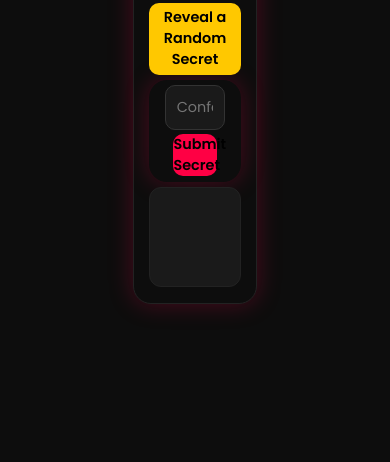
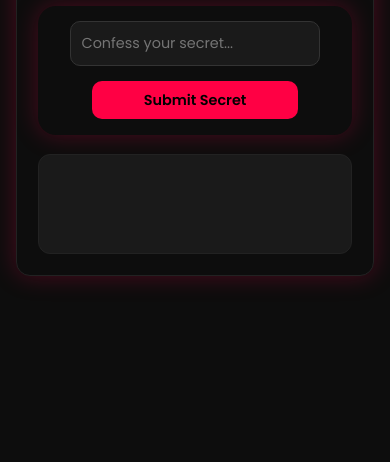
Before and after one commit to Srinath318/dls_frontend, a plain HTML site: page index.html in a window 390 px wide. Shown: the part 382-844 px from the top of the page. Drawn offline with Linux system fonts and the light colour scheme.

Commit message:
frontend responsive fix

```diff
--- a/style.css
+++ b/style.css
@@ -12,15 +12,14 @@ body {
   display: flex;
   justify-content: center;
   align-items: center;
-  max-height: 100vh;
   height: 100vh;
-  flex-direction: column;
   padding: 10%;
 }
 
 /* Card */
 .card {
-  width: 40%;
+  width: 100%;
+  max-width: 500px;
   padding: 5%;
   background: #0d0d0d;
   border-radius: 18px;
@@ -59,6 +58,7 @@ button:hover {
 .button-sub {
   width: 50%;
   background: #ff0044;
+  padding: 3% 0;
 }
 
 .button-sub:hover {
@@ -96,7 +96,6 @@ input:focus {
   min-height: 100px;
   max-height: 100px;
   font-size: clamp(0.85rem, 2.5vw, 1rem);
-  font-size: 25px;
 }
 
 .view-all,
@@ -127,37 +126,41 @@ input:focus {
   }
 }
 
-/* Tablets & Medium Devices (below 768px)
+/* Tablets (below 768px) */
 @media (max-width: 768px) {
-  .card {
-    padding: 22px;
-    max-width: 500px;
-  }
-}
-
-Small Phones (below 400px)
-@media (max-width: 400px) {
-  .card {
-    padding: 18px;
-    border-radius: 14px;
+  body {
+    padding: 5%;
   }
 
-  button,
-  input {
-    border-radius: 8px;
-    padding: 12px;
+  .card {
+    padding: 6%;
+  }
+
+  .button-sub {
+    width: 60%;
   }
 
   input {
     width: 85%;
   }
+}
 
-  #output {
-    min-height: 90px;
-    max-height: 90px;
+/* Small Phones (below 430px) */
+@media (max-width: 430px) {
+  body {
+    padding: 4%;
+  }
+
+  .card {
+    padding: 6%;
+    border-radius: 14px;
   }
 
   .button-sub {
-    width: 60%;
+    width: 70%;
   }
-} */
+
+  #output {
+    max-height: 130px;
+  }
+}
```
